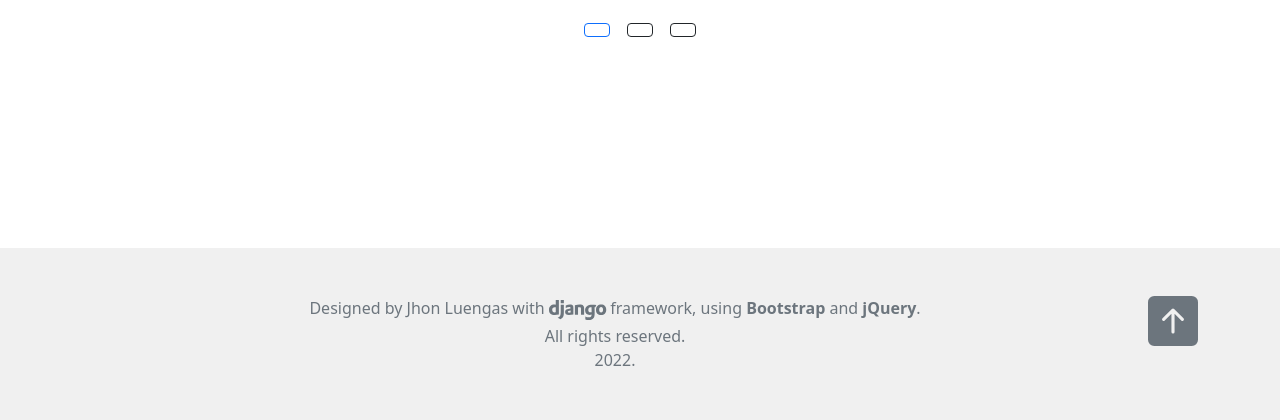
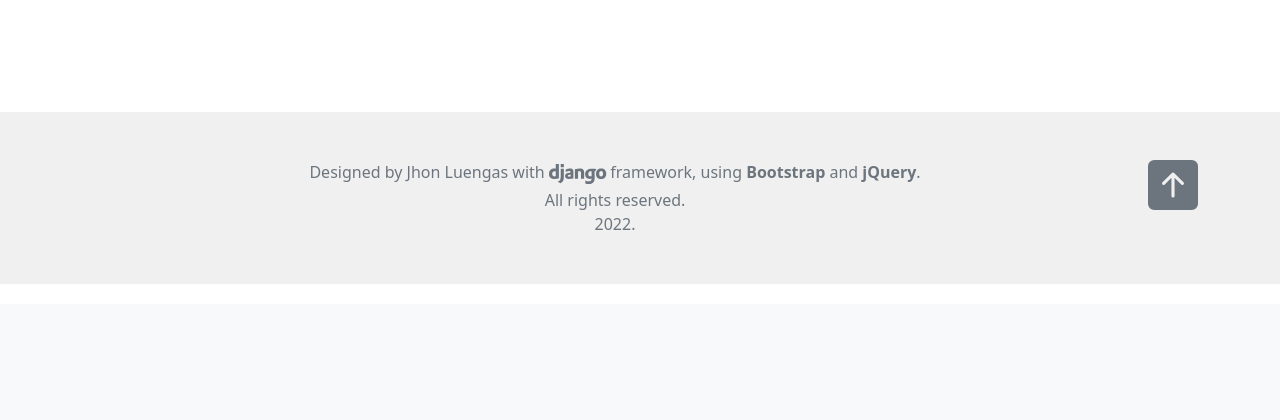
Before and after one commit to jeluengasm/django_app_v3.2, a Django app: template mysite/about/templates/about/user_info.html in a window 1280 px wide. Shown: the part 496-916 px from the top of the page. After the commit the page ends 726 px from the top, so only its background shows below. Run offline with Django 3.2, Linux system fonts and the light colour scheme; the template is opened without the code that fills it, so the values that code supplies are empty; some libraries are stand-ins or nearby versions.

Commit message:
About app: Finish app

```diff
--- a/mysite/about/models.py
+++ b/mysite/about/models.py
@@ -39,7 +39,7 @@
     """Model definition for Experience."""
     company    = models.CharField("Company", max_length=50)
     job_title  = models.CharField("Job title", max_length=50)
-    localtion  = models.CharField("Location", max_length=50)
+    location  = models.CharField("Location", max_length=50)
     start_date = models.DateTimeField("Start date")
     end_date   = models.DateTimeField("End date")
     user       = models.ForeignKey(User, on_delete=models.CASCADE)
--- a/mysite/about/templates/about/base.html
+++ b/mysite/about/templates/about/base.html
@@ -29,9 +29,6 @@
       }
     }
 
-    body {
-      padding-top: 60px;
-    }
   </style>
 
 
--- a/mysite/about/templates/about/user_info.html
+++ b/mysite/about/templates/about/user_info.html
@@ -13,28 +13,83 @@
           <h1 class="fw-dark">{{ user.first_name }} {{ user.last_name }}</h1>
           <p class="lead text-muted">{{ user.headline }}</p>
           <p>
-            <a role="button" class="btn btn-outline-primary" href="https://www.linkedin.com/in/jeluengasm/">
+              {% if user.email %}
+              <a role="button" class="btn btn-outline-dark" href="mailto:{{ user.email }}" title="Contact via e-mail">
+                <svg xmlns="http://www.w3.org/2000/svg" width="25" height="25" fill="currentColor" class="bi bi-envelope-fill" viewBox="0 0 16 16">
+                    <path d="M.05 3.555A2 2 0 0 1 2 2h12a2 2 0 0 1 1.95 1.555L8 8.414.05 3.555ZM0 4.697v7.104l5.803-3.558L0 4.697ZM6.761 8.83l-6.57 4.027A2 2 0 0 0 2 14h12a2 2 0 0 0 1.808-1.144l-6.57-4.027L8 9.586l-1.239-.757Zm3.436-.586L16 11.801V4.697l-5.803 3.546Z"/>
+                  </svg>
+              </a>
+              &nbsp;&nbsp;
+              {% endif %}
+              {% if user.resume %}
+              <a role="button" class="btn btn-outline-dark" href="{{ user.resume.url }}" title="See resume">
+                <svg xmlns="http://www.w3.org/2000/svg" width="25" height="25" fill="currentColor" class="bi bi-file-earmark-person-fill" viewBox="0 0 16 16">
+                    <path d="M9.293 0H4a2 2 0 0 0-2 2v12a2 2 0 0 0 2 2h8a2 2 0 0 0 2-2V4.707A1 1 0 0 0 13.707 4L10 .293A1 1 0 0 0 9.293 0zM9.5 3.5v-2l3 3h-2a1 1 0 0 1-1-1zM11 8a3 3 0 1 1-6 0 3 3 0 0 1 6 0zm2 5.755V14a1 1 0 0 1-1 1H4a1 1 0 0 1-1-1v-.245S4 12 8 12s5 1.755 5 1.755z"/>
+                  </svg>
+              </a>
+              &nbsp;&nbsp;
+              {% endif %}
 
-            </a>
-            &nbsp;&nbsp;
-            <a role="button" class="btn btn-outline-dark" href="https://github.com/jeluengasm">
-
-            </a>
-            &nbsp;&nbsp;
-            <a role="button" class="btn btn-outline-dark" href="https://gitlab.com/jeluengasm">
-
-            </a>
           </p>
         </div>
       </div>
+
+        {% if user.education_set.all %}
+        <a class="btn btn-sm btn-success" href="#education" role="button">Education</a>
+        {% endif %}
+        {% if user.experience_set.all %}
+        <a class="btn btn-sm btn-primary" href="#experience" role="button">Work experience</a>
+        {% endif %}
     </section>
 
-    <div class="album py-5">
-      <div class="container">
+    {% if user.education_set.all %}
+    <div class="bg-white p-5 rounded" id="education">
+        <section>
+            <div class="bg-light p-5 rounded">
+                <h1 style="font-weight: bolder;">Education</h1><br>
+        {% for education in user.education_set.all|dictsortreversed:"end_date" %}
+                <div class="p-3">
+                    <h2>{{ education.degree }}</h2>
+                    <h4 style="font-weight: bold;">{{ education.institution }}</h4>
+                    <h5 class="text-secondary">{{ education.start_date|date:"Y" }} - {{ education.end_date|date:"Y" }}</h5>
+                    <!-- <br> -->
+                </div>
+                {% endfor %}
+            </div>
+        </section>
+    </div>
 
-        <div class="row row-cols-1 row-cols-sm-2 row-cols-md-3 g-3">
-
+    {% endif %}
+    {% if user.experience_set.all %}
+    <div class="bg-white p-5 rounded" id="experience">
+        <div class="bg-light p-5 rounded">
+            <section>
+                <h1 style="font-weight: bolder;">Experience</h1><br>
+                <div class="row mb-2">
+                {% for experience in user.experience_set.all|dictsortreversed:"end_date" %}
+                    <div class="col-md-6">
+                      <div class="card flex-md-row mb-4 box-shadow h-md-250">
+                        <div class="card-body d-flex flex-column align-items-start">
+                          <h2>
+                            {{ experience.company }}
+                          </h2>
+                          <h4 style="font-weight: bolder;">
+                            {{ experience.job_title }}
+                          </h4>
+                          <h5 class="text-secondary">{{ experience.start_date|date:"M Y" }} - {{ experience.end_date|date:"M Y" }}</h5>
+                          <h4 style="padding-top: 20px;">Skills:</h4>
+                          <p style="letter-spacing: 5px; line-height: 3;">
+                          {% for skill in experience.skills.all %}
+                              <input class="btn btn-primary" type="button" value="{{ skill }}">
+                              {% endfor %}
+                          </p>
+                        </div>
+                      </div>
+                    </div>
+                    {% endfor %}
+                </div>
+            </section>
         </div>
-      </div>
     </div>
+    {% endif %}
 {% endblock content %}
--- a/mysite/mysite/settings.py
+++ b/mysite/mysite/settings.py
@@ -110,7 +110,7 @@
 # Internationalization
 # https://docs.djangoproject.com/en/3.2/topics/i18n/
 
-LANGUAGE_CODE = 'es-co'
+LANGUAGE_CODE = 'en-us'
 
 TIME_ZONE = 'America/Bogota'
 
```
Also changed, not shown: mysite/about/migrations/0005_rename_localtion_experience_location.py (added).
